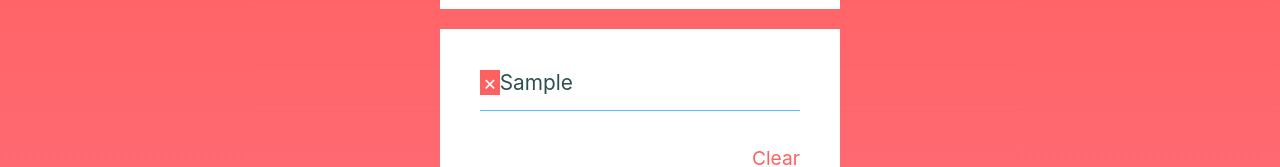
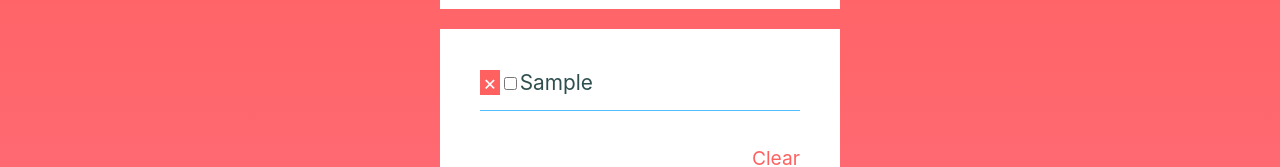
Before and after one commit to r-shirasu/todoList_TypeScript, a React (Create React App) app: page / in a window 1280 px wide. Both pictures are taken after typing "Sample" into the empty fields and a click on the input "ADD". Shown: the part 135-302 px from the top of the page. Built offline with nearby package versions, Linux system fonts and the light colour scheme.

Commit message:
チェック機能のイベントを定義する

```diff
--- a/src/App.tsx
+++ b/src/App.tsx
@@ -3,6 +3,7 @@ import "./App.scss";
 
 interface Todo {
   description: string;
+  isChecked: boolean;
 }
 
 export const App: React.FC = () => {
@@ -16,8 +17,10 @@ export const App: React.FC = () => {
 
   const newToDo: Todo = {
     description: task,
+    isChecked: false,
   };
 
+  // todo追加機能
   const handleSubmit = (e: React.FormEvent<HTMLFormElement>) => {
     e.preventDefault();
 
@@ -31,15 +34,31 @@ export const App: React.FC = () => {
     setTask("");
   };
 
+  // クリア機能
   const clearAllTodos = () => {
     setTodos([]);
   };
 
+  // 特定のtodoを削除する機能
   const handleOnDelete = (index: any) => {
     const deleteArr = todos.filter((_, id) => {
       return id !== index;
     });
     setTodos(deleteArr);
+  };
+
+  // チェック機能
+  const handleOnCheck = (index: any) => {
+    const checkedTodos = todos.map((todo, _index) => {
+      if (_index !== index) {
+        return todo;
+      }
+      return {
+        description: todo.description,
+        isChecked: !todo.isChecked,
+      };
+    });
+    setTodos(checkedTodos);
   };
 
   return (
@@ -62,7 +81,15 @@ export const App: React.FC = () => {
           {todos.map((todo, index) => (
             <li key={`${todo}${index}`}>
               <span onClick={() => handleOnDelete(index)}>×</span>
-              <label>{todo.description}</label>
+              <label>
+                <input
+                  type="checkbox"
+                  checked={todo.isChecked}
+                  name="check"
+                  onChange={() => handleOnCheck(index)}
+                />
+                {todo.description}
+              </label>
             </li>
           ))}
         </ul>
```
